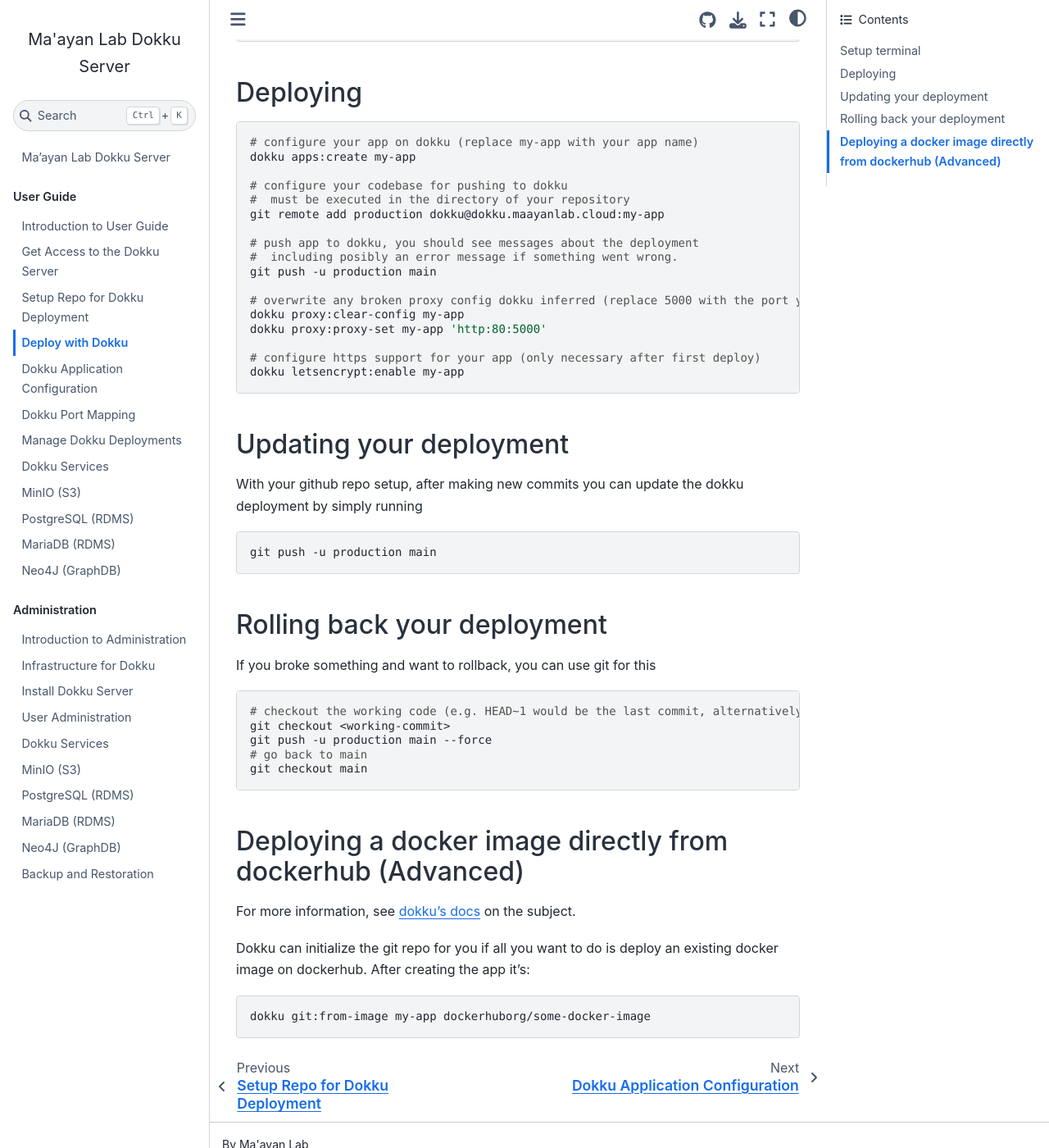
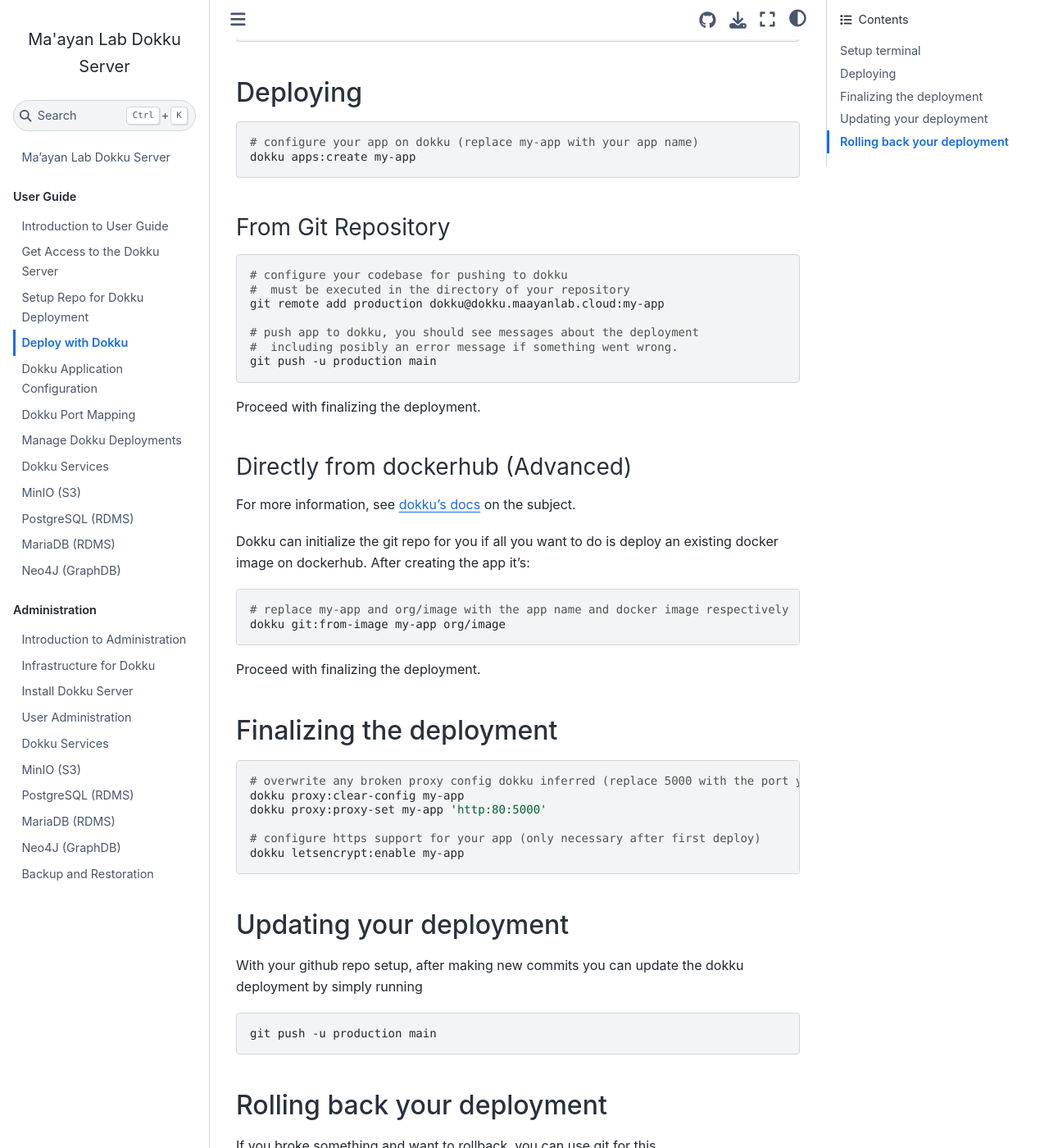
Before and after one commit to MaayanLab/dokku, a Jupyter Book: the page built from user/30-deploy.md, in a window 1280 px wide and 1400 px high, scrolled down 402 px. Shown: the whole window at 82% size. Built offline with Jupyter Book 1.0.4 settings and Sphinx 7.4.7 and the Sphinx Book theme 1.1.4, drawn with Linux system fonts in a browser that asks for light colours.

Commit message:
Attempt to make deploy instructions for docker images clearer

````diff
--- a/user/30-deploy.md
+++ b/user/30-deploy.md
@@ -16,7 +16,11 @@
 ```bash
 # configure your app on dokku (replace my-app with your app name)
 dokku apps:create my-app
+```
 
+### From Git Repository
+
+```bash
 # configure your codebase for pushing to dokku
 #  must be executed in the directory of your repository
 git remote add production dokku@dokku.maayanlab.cloud:my-app
@@ -24,7 +28,26 @@
 # push app to dokku, you should see messages about the deployment
 #  including posibly an error message if something went wrong.
 git push -u production main
+```
 
+Proceed with finalizing the deployment.
+
+### Directly from dockerhub (Advanced)
+
+For more information, see [dokku's docs](https://dokku.com/docs/deployment/methods/git/#initializing-an-app-repository-from-a-docker-image) on the subject.
+
+Dokku can initialize the git repo for you if all you want to do is deploy an existing docker image on dockerhub. After creating the app it's:
+
+```bash
+# replace my-app and org/image with the app name and docker image respectively
+dokku git:from-image my-app org/image
+```
+
+Proceed with finalizing the deployment.
+
+## Finalizing the deployment
+
+```bash
 # overwrite any broken proxy config dokku inferred (replace 5000 with the port your container serves on)
 dokku proxy:clear-config my-app
 dokku proxy:proxy-set my-app 'http:80:5000'
@@ -50,13 +73,3 @@
 # go back to main
 git checkout main
 ```
-
-## Deploying a docker image directly from dockerhub (Advanced)
-
-For more information, see [dokku's docs](https://dokku.com/docs/deployment/methods/git/#initializing-an-app-repository-from-a-docker-image) on the subject.
-
-Dokku can initialize the git repo for you if all you want to do is deploy an existing docker image on dockerhub. After creating the app it's:
-
-```bash
-dokku git:from-image my-app dockerhuborg/some-docker-image
-```
````
